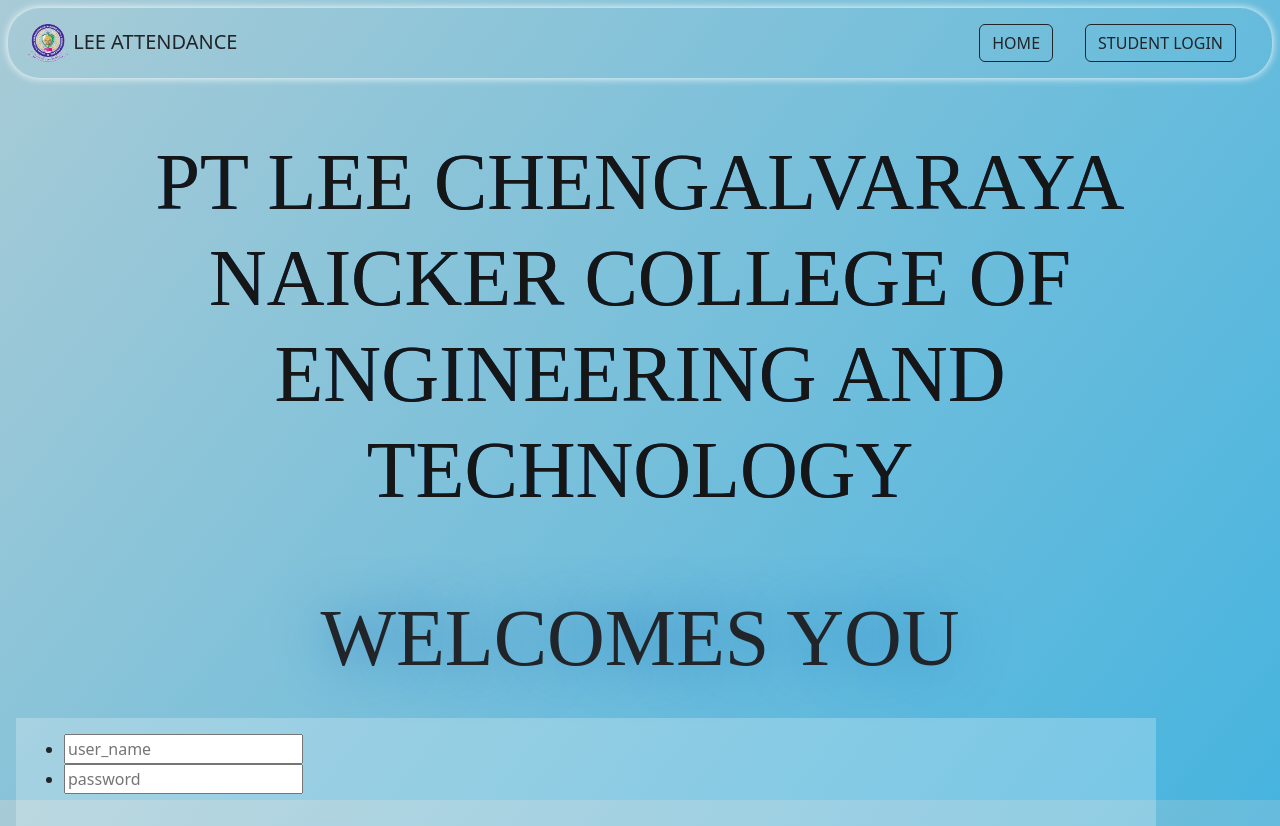
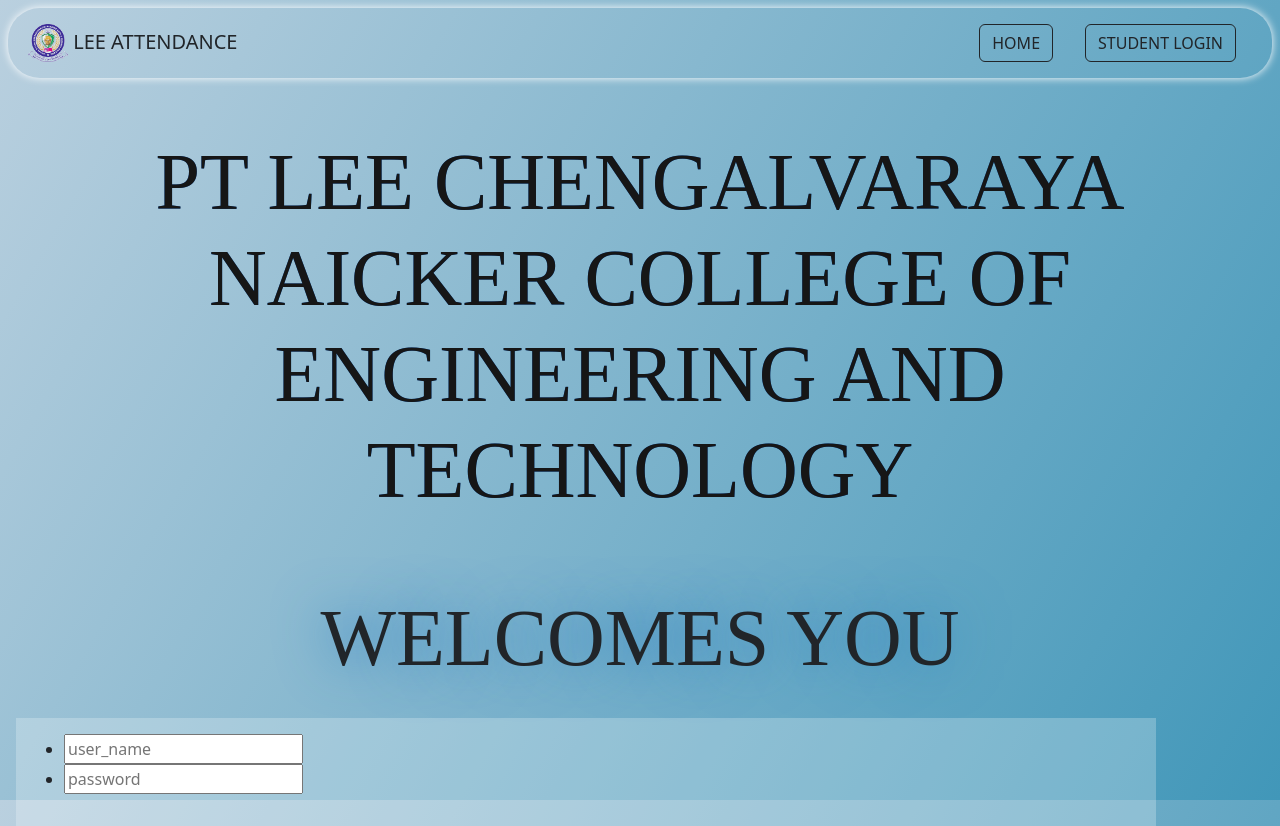
Before and after one commit to Thiru3819/Project-Attend, a Flask app: page /replogin in a window 1280 px wide. Run offline with Flask 3, Linux system fonts and the light colour scheme.

Commit message:
FEAT:background linear gradient

```diff
--- a/templates/REP_LOGIN.html
+++ b/templates/REP_LOGIN.html
@@ -11,7 +11,7 @@
 
 </head>
 
-<body>
+<body id="back">
     <div id=container>
         <div class="nav_Bar m-2">
             <nav class="navbar navbar-expand-lg   rounded-5 p-2">
@@ -73,10 +73,13 @@
         height: 100%;
     }
 
-    body {
-        background: linear-gradient(128deg,rgb(168, 203, 214)
-        ,rgb(71, 180, 223)
-        );
+    #back {
+        background: linear-gradient(120deg, rgb(186, 208, 223), rgb(65, 151, 185));
+
+      background-repeat: no-repeat;
+      background-attachment: fixed;
+
+
     }
 
 
```
